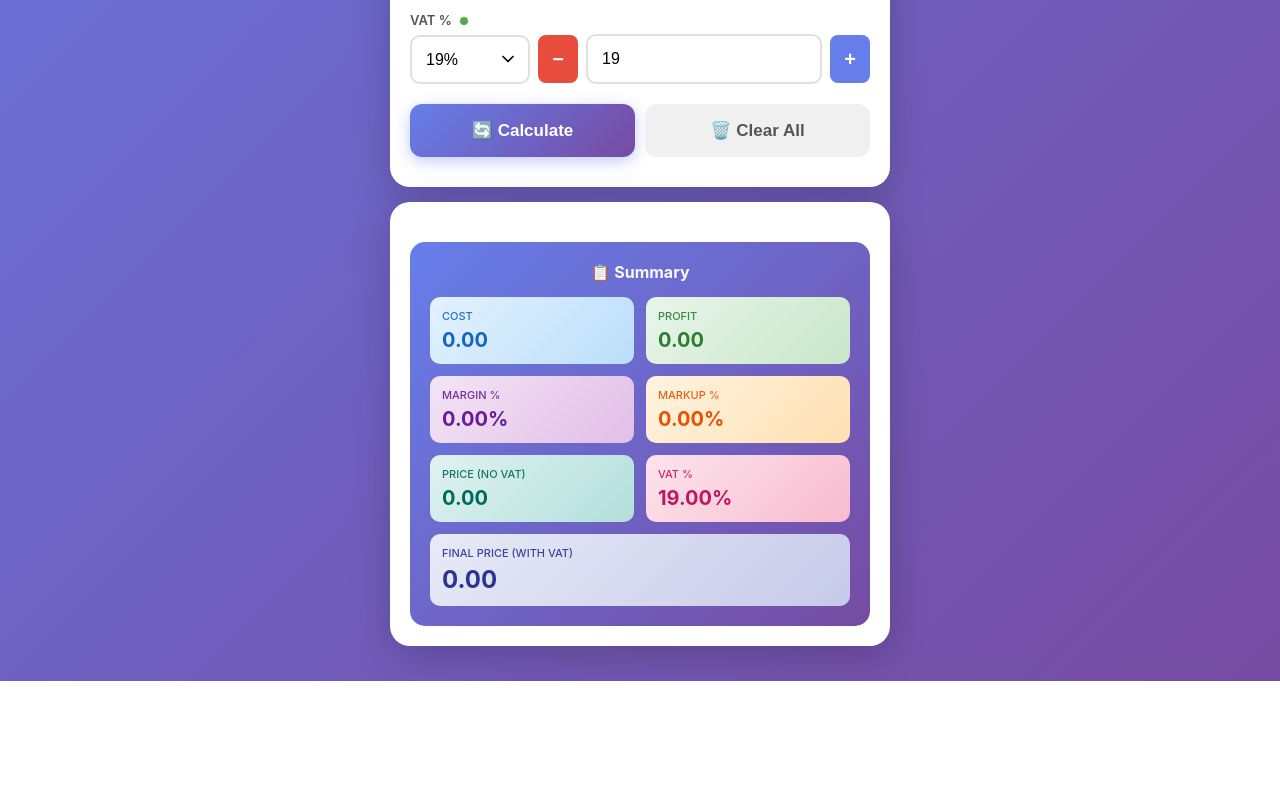
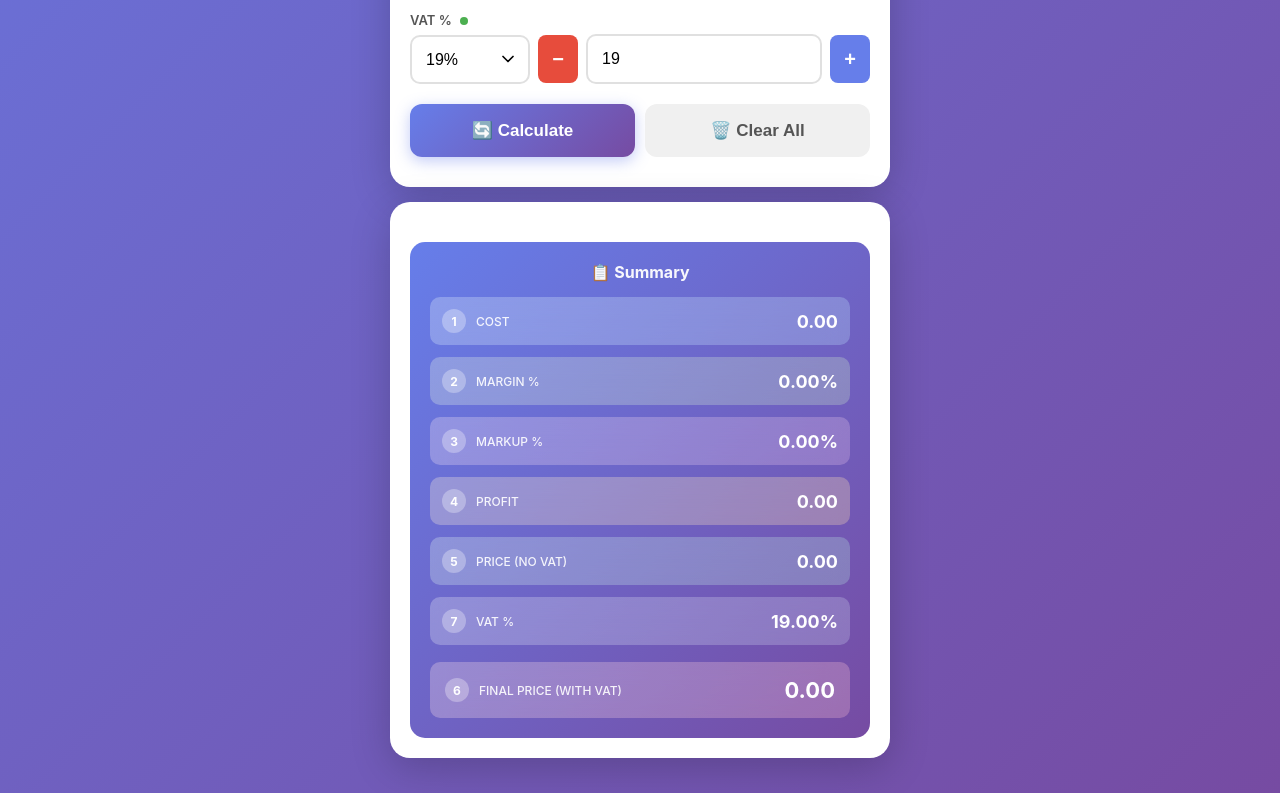
Before and after one commit to Tokamak555/pricing-calculator, a plain HTML site: page index.html in a window 1280 px wide. Shown: the part 909-1702 px from the top of the page. Before the commit the page ends 1590 px from the top, so only its background shows below. Drawn offline with Linux system fonts and the light colour scheme.

Commit message:
v73index.html

```diff
--- a/index.html
+++ b/index.html
@@ -6,6 +6,11 @@
     <title>Pricing Calculator</title>
     <script>
         // Define functions FIRST before HTML loads
+        function handleInput(fieldName) {
+            clearRelatedFields(fieldName);
+            resetSummary();
+        }
+
         function clearRelatedFields(fieldName) {
             if (fieldName === 'cost') {
                 // When Cost changes, only clear Margin, Markup, Profit
@@ -13,6 +18,9 @@
                 document.getElementById('margin').value = '';
                 document.getElementById('markup').value = '';
                 document.getElementById('profit').value = '';
+            } else if (fieldName === 'vat') {
+                // When VAT changes, don't clear anything
+                // Just let it recalculate
             } else {
                 // For other fields, clear everything except the one being edited
                 const fields = ['margin', 'markup', 'profit', 'priceNoVat', 'priceWithVat'];
@@ -21,6 +29,15 @@
                         const element = document.getElementById(field);
                         if (element) element.value = '';
                     }
+                });
+            }
+        }
+
+        function resetSummary() {
+            if (typeof updateSummary === 'function') {
+                updateSummary({
+                    cost: 0, margin: 0, markup: 0, profit: 0,
+                    priceNoVat: 0, vat: parseFloat(document.getElementById('vat').value) || 19, priceWithVat: 0
                 });
             }
         }
@@ -284,7 +301,7 @@
 
         .summary-grid {
             display: grid;
-            grid-template-columns: 1fr 1fr;
+            grid-template-columns: 1fr;
             gap: 12px;
         }
 
@@ -293,54 +310,81 @@
             padding: 12px;
             border-radius: 10px;
             backdrop-filter: blur(10px);
+            display: flex;
+            align-items: center;
+            gap: 10px;
         }
 
-        .summary-item.color-blue {
-            background: linear-gradient(135deg, #e3f2fd 0%, #bbdefb 100%);
-            color: #1565C0;
+        .summary-number {
+            display: inline-flex;
+            align-items: center;
+            justify-content: center;
+            width: 24px;
+            height: 24px;
+            background: rgba(255,255,255,0.3);
+            color: white;
+            border-radius: 50%;
+            font-size: 12px;
+            font-weight: bold;
+            flex-shrink: 0;
         }
 
-        .summary-item.color-green {
-            background: linear-gradient(135deg, #e8f5e9 0%, #c8e6c9 100%);
-            color: #2e7d32;
-        }
-
-        .summary-item.color-purple {
-            background: linear-gradient(135deg, #f3e5f5 0%, #e1bee7 100%);
-            color: #6a1b9a;
-        }
-
-        .summary-item.color-orange {
-            background: linear-gradient(135deg, #fff3e0 0%, #ffe0b2 100%);
-            color: #e65100;
-        }
-
-        .summary-item.color-teal {
-            background: linear-gradient(135deg, #e0f2f1 0%, #b2dfdb 100%);
-            color: #00695c;
-        }
-
-        .summary-item.color-pink {
-            background: linear-gradient(135deg, #fce4ec 0%, #f8bbd0 100%);
-            color: #c2185b;
-        }
-
-        .summary-item.color-indigo {
-            background: linear-gradient(135deg, #e8eaf6 0%, #c5cae9 100%);
-            color: #283593;
+        .summary-content {
+            flex: 1;
+            display: flex;
+            justify-content: space-between;
+            align-items: center;
         }
 
         .summary-item label {
-            display: block;
-            font-size: 11px;
+            font-size: 12px;
             opacity: 0.9;
-            margin-bottom: 5px;
             font-weight: 500;
         }
 
         .summary-item .value {
-            font-size: 20px;
+            font-size: 18px;
             font-weight: 700;
+            text-align: right;
+            min-width: 80px;
+        }
+
+        .summary-item.final {
+            background: rgba(255,255,255,0.25);
+            padding: 15px;
+            margin-top: 5px;
+        }
+
+        .summary-item.final .value {
+            font-size: 22px;
+        }
+
+        .summary-item.color-1 {
+            background: linear-gradient(135deg, rgba(227, 242, 253, 0.3) 0%, rgba(187, 222, 251, 0.3) 100%);
+        }
+
+        .summary-item.color-2 {
+            background: linear-gradient(135deg, rgba(232, 245, 233, 0.3) 0%, rgba(200, 230, 201, 0.3) 100%);
+        }
+
+        .summary-item.color-3 {
+            background: linear-gradient(135deg, rgba(243, 229, 245, 0.3) 0%, rgba(225, 190, 231, 0.3) 100%);
+        }
+
+        .summary-item.color-4 {
+            background: linear-gradient(135deg, rgba(255, 243, 224, 0.3) 0%, rgba(255, 224, 178, 0.3) 100%);
+        }
+
+        .summary-item.color-5 {
+            background: linear-gradient(135deg, rgba(224, 242, 241, 0.3) 0%, rgba(178, 223, 219, 0.3) 100%);
+        }
+
+        .summary-item.color-6 {
+            background: linear-gradient(135deg, rgba(252, 228, 236, 0.3) 0%, rgba(248, 187, 208, 0.3) 100%);
+        }
+
+        .summary-item.color-7 {
+            background: linear-gradient(135deg, rgba(232, 234, 246, 0.3) 0%, rgba(197, 202, 233, 0.3) 100%);
         }
 
         .editable-indicator {
@@ -377,7 +421,7 @@
                     <label><span class="field-number">1</span>Cost <span class="editable-indicator"></span></label>
                     <div class="input-wrapper">
                         <button class="increment-btn minus" onclick="decrementField('cost')">−</button>
-                        <input type="number" id="cost" placeholder="Enter cost" step="0.01" inputmode="decimal" oninput="clearRelatedFields('cost')">
+                        <input type="number" id="cost" placeholder="Enter cost" step="0.01" inputmode="decimal" oninput="handleInput('cost')">
                         <button class="increment-btn" onclick="incrementField('cost')">+</button>
                     </div>
                 </div>
@@ -386,7 +430,7 @@
                     <label><span class="field-number">2</span>Margin % <span class="editable-indicator"></span></label>
                     <div class="input-wrapper">
                         <button class="increment-btn minus" onclick="decrementField('margin')">−</button>
-                        <input type="number" id="margin" placeholder="0.00" step="0.01" inputmode="decimal" oninput="clearRelatedFields('margin')">
+                        <input type="number" id="margin" placeholder="0.00" step="0.01" inputmode="decimal" oninput="handleInput('margin')">
                         <button class="increment-btn" onclick="incrementField('margin')">+</button>
                     </div>
                 </div>
@@ -395,7 +439,7 @@
                     <label><span class="field-number">3</span>Markup % <span class="editable-indicator"></span></label>
                     <div class="input-wrapper">
                         <button class="increment-btn minus" onclick="decrementField('markup')">−</button>
-                        <input type="number" id="markup" placeholder="0.00" step="0.01" inputmode="decimal" oninput="clearRelatedFields('markup')">
+                        <input type="number" id="markup" placeholder="0.00" step="0.01" inputmode="decimal" oninput="handleInput('markup')">
                         <button class="increment-btn" onclick="incrementField('markup')">+</button>
                     </div>
                 </div>
@@ -404,7 +448,7 @@
                     <label><span class="field-number">4</span>Profit <span class="editable-indicator"></span></label>
                     <div class="input-wrapper">
                         <button class="increment-btn minus" onclick="decrementField('profit')">−</button>
-                        <input type="number" id="profit" placeholder="0.00" step="0.01" inputmode="decimal" oninput="clearRelatedFields('profit')">
+                        <input type="number" id="profit" placeholder="0.00" step="0.01" inputmode="decimal" oninput="handleInput('profit')">
                         <button class="increment-btn" onclick="incrementField('profit')">+</button>
                     </div>
                 </div>
@@ -413,7 +457,7 @@
                     <label><span class="field-number">5</span>Price (no VAT) <span class="editable-indicator"></span></label>
                     <div class="input-wrapper">
                         <button class="increment-btn minus" onclick="decrementField('priceNoVat')">−</button>
-                        <input type="number" id="priceNoVat" placeholder="0.00" step="0.01" inputmode="decimal" oninput="clearRelatedFields('priceNoVat')">
+                        <input type="number" id="priceNoVat" placeholder="0.00" step="0.01" inputmode="decimal" oninput="handleInput('priceNoVat')">
                         <button class="increment-btn" onclick="incrementField('priceNoVat')">+</button>
                     </div>
                 </div>
@@ -422,7 +466,7 @@
                     <label><span class="field-number">6</span>Price (with VAT) <span class="editable-indicator"></span></label>
                     <div class="input-wrapper">
                         <button class="increment-btn minus" onclick="decrementField('priceWithVat')">−</button>
-                        <input type="number" id="priceWithVat" placeholder="0.00" step="0.01" inputmode="decimal" oninput="clearRelatedFields('priceWithVat')">
+                        <input type="number" id="priceWithVat" placeholder="0.00" step="0.01" inputmode="decimal" oninput="handleInput('priceWithVat')">
                         <button class="increment-btn" onclick="incrementField('priceWithVat')">+</button>
                     </div>
                 </div>
@@ -438,7 +482,7 @@
                         </select>
                         <div class="input-wrapper" style="flex: 1;">
                             <button class="increment-btn minus" onclick="decrementField('vat')">−</button>
-                            <input type="number" id="vat" placeholder="0.00" step="0.01" value="19" inputmode="decimal">
+                            <input type="number" id="vat" placeholder="0.00" step="0.01" value="19" inputmode="decimal" oninput="handleInput('vat')">
                             <button class="increment-btn" onclick="incrementField('vat')">+</button>
                         </div>
                     </div>
@@ -455,33 +499,54 @@
             <div class="summary">
                 <h3>📋 Summary</h3>
                 <div class="summary-grid">
-                    <div class="summary-item color-blue">
-                        <label>COST</label>
-                        <div class="value" id="sumCost">-</div>
+                    <div class="summary-item color-1">
+                        <span class="summary-number">1</span>
+                        <div class="summary-content">
+                            <label>COST</label>
+                            <div class="value" id="sumCost">0.00</div>
+                        </div>
                     </div>
-                    <div class="summary-item color-green">
-                        <label>PROFIT</label>
-                        <div class="value" id="sumProfit">-</div>
+                    <div class="summary-item color-2">
+                        <span class="summary-number">2</span>
+                        <div class="summary-content">
+                            <label>MARGIN %</label>
+                            <div class="value" id="sumMargin">0.00</div>
+                        </div>
                     </div>
-                    <div class="summary-item color-purple">
-                        <label>MARGIN %</label>
-                        <div class="value" id="sumMargin">-</div>
+                    <div class="summary-item color-3">
+                        <span class="summary-number">3</span>
+                        <div class="summary-content">
+                            <label>MARKUP %</label>
+                            <div class="value" id="sumMarkup">0.00</div>
+                        </div>
                     </div>
-                    <div class="summary-item color-orange">
-                        <label>MARKUP %</label>
-                        <div class="value" id="sumMarkup">-</div>
+                    <div class="summary-item color-4">
+                        <span class="summary-number">4</span>
+                        <div class="summary-content">
+                            <label>PROFIT</label>
+                            <div class="value" id="sumProfit">0.00</div>
+                        </div>
                     </div>
-                    <div class="summary-item color-teal">
-                        <label>PRICE (NO VAT)</label>
-                        <div class="value" id="sumPriceNoVat">-</div>
+                    <div class="summary-item color-5">
+                        <span class="summary-number">5</span>
+                        <div class="summary-content">
+                            <label>PRICE (NO VAT)</label>
+                            <div class="value" id="sumPriceNoVat">0.00</div>
+                        </div>
                     </div>
-                    <div class="summary-item color-pink">
-                        <label>VAT %</label>
-                        <div class="value" id="sumVat">-</div>
+                    <div class="summary-item color-7">
+                        <span class="summary-number">7</span>
+                        <div class="summary-content">
+                            <label>VAT %</label>
+                            <div class="value" id="sumVat">19.00</div>
+                        </div>
                     </div>
-                    <div class="summary-item color-indigo" style="grid-column: 1 / -1;">
-                        <label>FINAL PRICE (WITH VAT)</label>
-                        <div class="value" style="font-size: 24px;" id="sumPriceWithVat">-</div>
+                    <div class="summary-item color-6 final">
+                        <span class="summary-number">6</span>
+                        <div class="summary-content">
+                            <label>FINAL PRICE (WITH VAT)</label>
+                            <div class="value" id="sumPriceWithVat">0.00</div>
+                        </div>
                     </div>
                 </div>
             </div>
@@ -628,6 +693,9 @@
             const currentValue = parseFloat(field.value) || 0;
             field.value = (currentValue + incrementValue).toFixed(2);
 
+            // Reset summary when any field changes
+            resetSummary();
+
             // Update VAT dropdown if VAT field changed
             if (fieldId === 'vat') {
                 updateVatSelect();
@@ -642,6 +710,9 @@
             const incrementValue = parseFloat(document.getElementById('incrementValue').value) || 0.1;
             const currentValue = parseFloat(field.value) || 0;
             field.value = (currentValue - incrementValue).toFixed(2);
+
+            // Reset summary when any field changes
+            resetSummary();
 
             // Update VAT dropdown if VAT field changed
             if (fieldId === 'vat') {
@@ -676,7 +747,7 @@
             }
         }
 
-        // Initialize
+        // Initialize with 0 values instead of empty
         updateSummary({
             cost: 0, margin: 0, markup: 0, profit: 0,
             priceNoVat: 0, vat: 19, priceWithVat: 0
```
